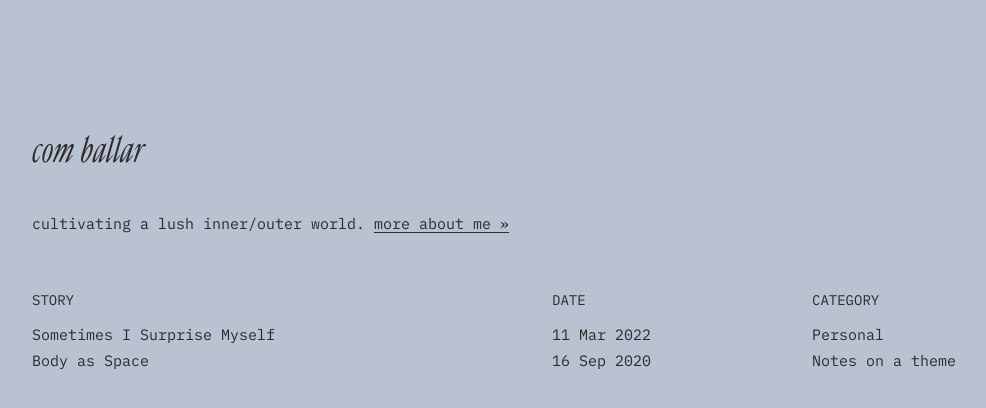
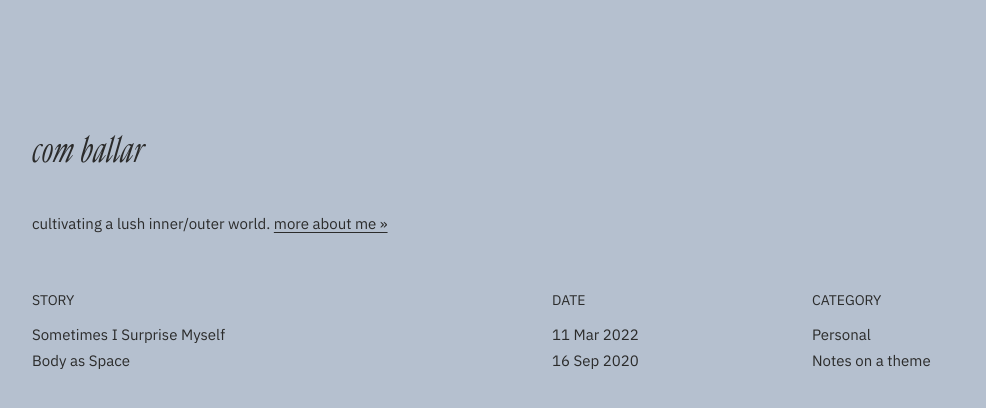
Before and after one commit to comballar/comballar.github.io, a Jekyll site: the page built from index.html, in a window 1280 px wide. Shown: the top 408 px of the page, without its empty margins (88-1074 px from the left). Built offline with Jekyll 4.4.1, drawn with Linux system fonts in a browser that asks for light colours.

Commit message:
Update base.scss

```diff
--- a/_sass/base.scss
+++ b/_sass/base.scss
@@ -2,8 +2,8 @@
 $on-laptop:         800px !default;
 
 // typography
-@import url('https://fonts.googleapis.com/css2?family=IBM+Plex+Mono:ital,wght@0,400;0,600;1,400;1,600&display=swap');
-$font__family:      'IBM Plex Mono', monospace;
+@import url('https://fonts.googleapis.com/css2?family=IBM+Plex+Sans:ital,wght@0,400;0,600;1,400;1,600&display=swap');
+$font__family:      'IBM Plex Sans', sans-serif;
 $font__size:        15px;
 $font__line-height: 1.75;
 
@@ -19,7 +19,7 @@
 // colors
 $color__black:      #2B2B2B;
 $color__gray:       #CCD3D5;
-$color__beige:      #B8C2D1;
+$color__beige:      #B5C0CF;
 $color__yellow:     #FAF7F2;
 
 @mixin media-query($device) {
```
